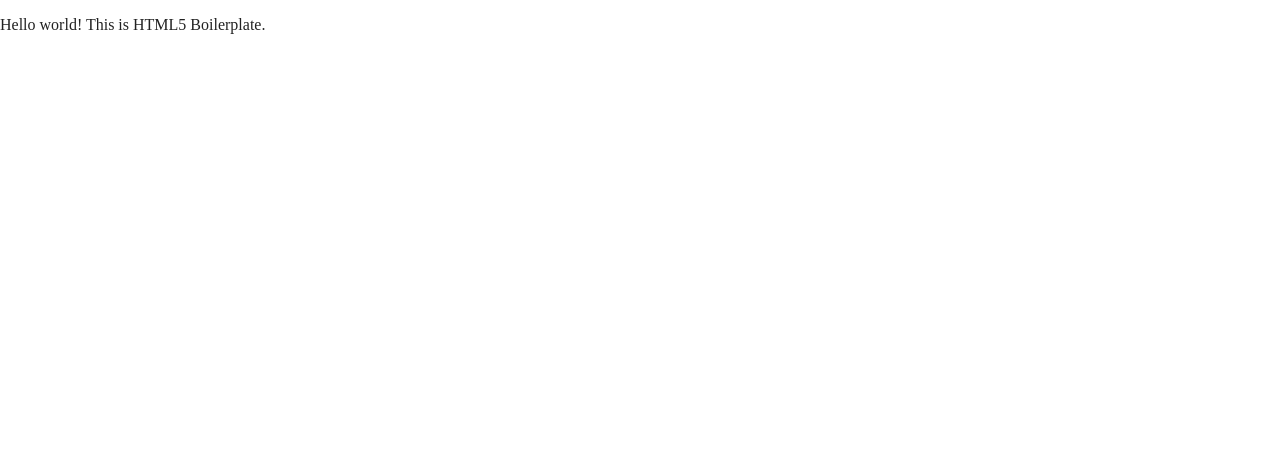
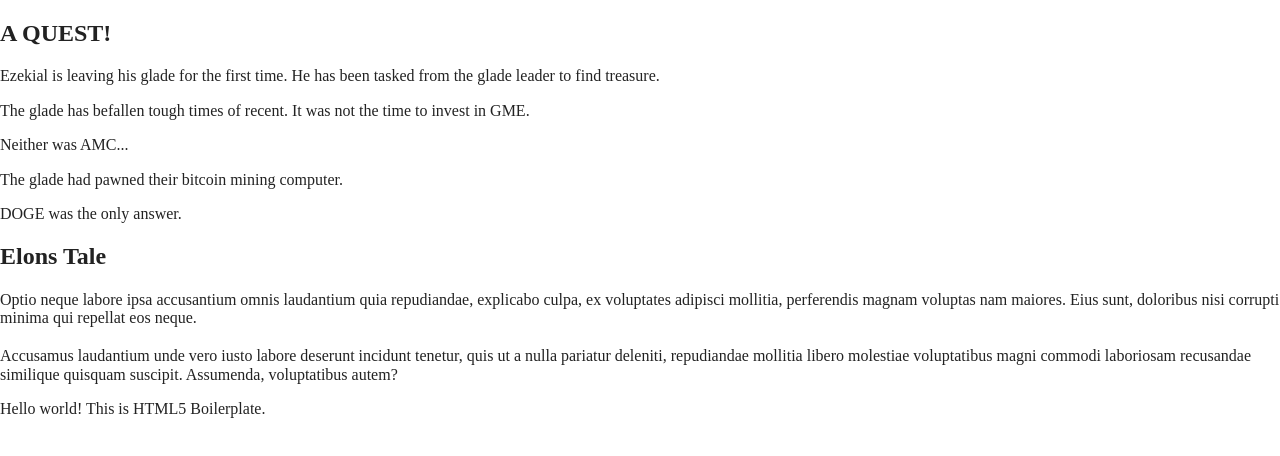
Before and after one commit to patrickjamesmardis/exquisiteCorps, a website built with Parcel: page index.html in a window 1280 px wide. Built offline with nearby package versions, Linux system fonts and the light colour scheme.

Commit message:
Update index.html

```diff
--- a/index.html
+++ b/index.html
@@ -28,6 +28,28 @@
 <body>
 
   <!-- Add your site or application content here -->
+  <main>
+  <!-- section groups like content together -->
+  <section>
+    <h2>A QUEST!</h2>
+    <p>Ezekial is leaving his glade for the first time. He has been tasked from the glade leader to find treasure. </p>
+    <p> The glade has befallen tough times of recent. It was not the time to invest in GME. </p>
+    <p> Neither was AMC... </p>
+    <p> The glade had pawned their bitcoin mining computer. </p>
+    <p>DOGE was the only answer.</p>
+  </section>
+
+  <section>
+    <h2>Elons Tale</h2>
+    <p>Optio neque labore ipsa accusantium omnis laudantium quia repudiandae, explicabo culpa, ex voluptates adipisci mollitia, perferendis magnam voluptas nam maiores. Eius sunt, doloribus nisi corrupti minima qui repellat eos neque.</p>
+  </section>
+  <section>
+    <h2></h2>
+    <p>Accusamus laudantium unde vero iusto labore deserunt incidunt tenetur, quis ut a nulla pariatur deleniti, repudiandae mollitia libero molestiae voluptatibus magni commodi laboriosam recusandae similique quisquam suscipit. Assumenda, voluptatibus autem?</p>
+  </section>
+</main>
+
+
   <p>Hello world! This is HTML5 Boilerplate.</p>
   <script src="js/vendor/modernizr-3.11.2.min.js"></script>
   <script src="js/plugins.js"></script>
```
